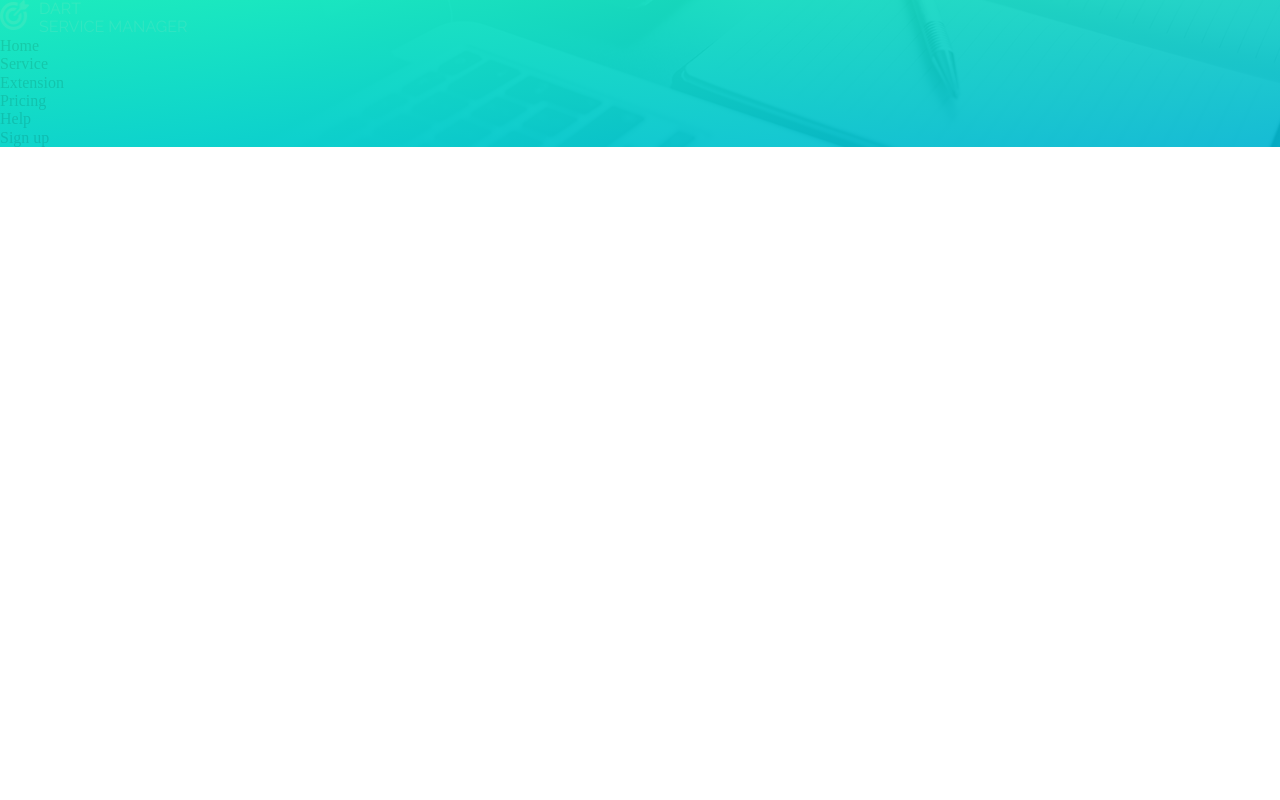
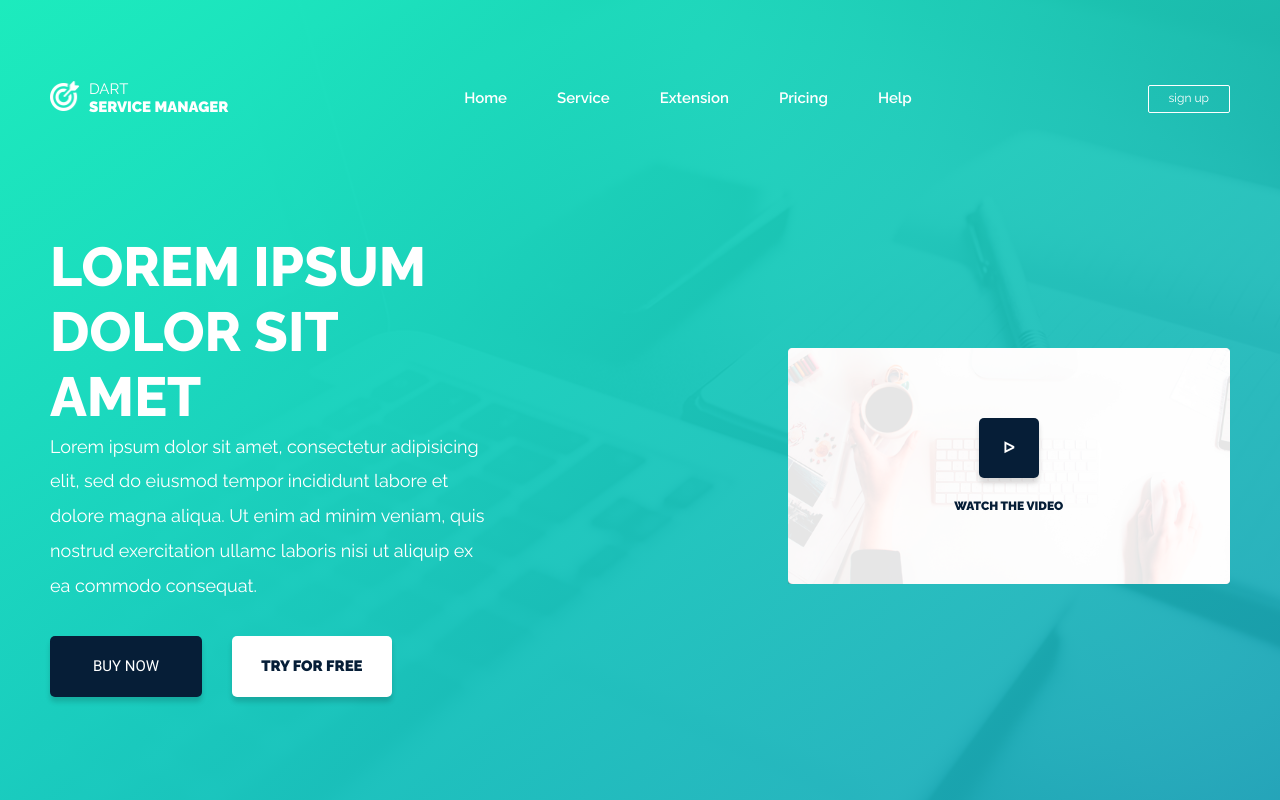
Before and after one commit to PeterShon/2020-09-10, a plain HTML site: page index.html in a window 1280 px wide. Drawn offline with Linux system fonts and the light colour scheme.

Commit message:
2020-09-13

```diff
--- /dev/null
+++ b/css/btn/_btn.scss
@@ -0,0 +1,14 @@
+.btn {
+
+   border-radius: 5px;
+   background-color: #ffffff;
+   box-shadow: 0px 5px 5px 0 rgba(0, 0, 0, 0.15);
+
+   transition-duration: 0.3s;
+
+   text-decoration: none;
+   text-transform: uppercase;
+   font-size: 15px;
+   font-weight: 900;
+   color: #061e37;
+}
--- a/css/header/_header.scss
+++ b/css/header/_header.scss
@@ -1,16 +1,16 @@
 .header {
-   position: relative;
+   display: flex;
+   flex-direction: column;
 
-   background: center/cover url(./header/img/bg.png) no-repeat;
-   &::after {
-      content: '';
-      position: absolute;
-      top: 0;
+   box-sizing: border-box;
+   padding: 65px 50px 0 50px;
 
+   background: center/cover no-repeat;
+   background-image: linear-gradient(to top left, rgba(23, 164, 186, 0.9), rgba(29, 233, 182, 0.9)), url(./header/img/bg.png);
+   &__panel {
       width: 100%;
-      height: 100%;
-
-      opacity: 0.9;
-      background-image: linear-gradient(to top left, #00b8d4, #1de9b6);
+   }
+   &__info-line {
+      flex: 1 0 auto;
    }
  }
--- /dev/null
+++ b/css/info-line/_info-line.scss
@@ -0,0 +1,107 @@
+.info-line {
+   display: flex;
+   justify-content: space-between;
+   align-items: center;
+
+   &__left-block {
+      display: flex;
+      flex-direction: column;
+      flex: 0 1 37.5%;
+   };
+   &__rigth-block {
+      display: flex;
+      align-self: stretch;
+      align-items: center;
+      flex: 0 1 37.5%;
+   }
+   &__title {
+      margin: 0;
+
+      font-size: 55px;
+      font-weight: 800;
+      line-height: 1.18;
+      text-transform: uppercase;
+   }
+   &__txt {
+      margin: 0;
+
+      font-size: 18px;
+      font-weight: 400;
+      line-height: 1.94;
+   }
+   &__btn-wrapper {
+      display: flex;
+
+      margin-top: 32px;
+   }
+
+   &__btn--buy-now {
+      background-color: #061e37;
+      margin-right: 30px;
+      padding: 22px 43px;
+
+      font-family: "Roboto";
+      font-weight: 400;
+      color: #ffffff;
+
+      &:hover {
+         background-color: #ffffff;
+         color: #000000;
+      }
+   }
+   &__btn--try-for-free {
+      padding: 22px 29px;
+      &:hover {
+         background-color: #061e37;
+         color: #ffffff;
+      }
+   }
+   &__video-wrapper {
+      display: flex;
+      position: relative;
+      align-items: center;
+      justify-content: center;
+      flex: 1 1 auto;
+   }
+   &__video-preview {
+      width: 100%;
+   }
+   &__video-mask {
+      position: absolute;
+
+      width: 100%;height: 100%;
+      border-radius: 5px;
+
+      background-color: rgba($color: #ffffff, $alpha: .9);
+   }
+   &__button-wrapper {
+      position: absolute;
+      display: flex;
+      flex-direction: column;
+      align-items: center;
+      justify-content: center;
+   }
+   &__btn--play {
+      box-sizing: border-box;
+      display: flex;
+      align-items: center;
+      justify-content: center;
+
+      width: 60px; height: 60px;
+      background-color: #061e37;
+      color: #ffffff;
+      &:hover {
+         border: 1px solid #061e37;
+         background-color: #ffffff;
+         color:#061e37 ;
+      }
+   }
+   &__watch-video {
+      margin-top: 22px;
+
+      text-transform: uppercase;
+      color: #061e37;
+      font-size: 12px;
+      font-weight: 900;
+   }
+}
--- a/css/logo/_logo.scss
+++ b/css/logo/_logo.scss
@@ -1,5 +1,7 @@
 .logo {
    display: flex;
+
+   flex: 0 0 auto;
    &__icon {
       width: 30px;
       height: 30px;
@@ -9,13 +11,16 @@
       display: flex;
       flex-direction: column;
 
-      font-family: 'Raleway';
       color: #ffffff;
    }
    &__title {
+      margin: 0;
       font-weight: 400;
+      font-size: 15px;
    }
    &__subtitle {
+      margin: 0;
       font-weight: 900;
+      font-size: 15px;
    }
 }
--- /dev/null
+++ b/css/nav/_nav.scss
@@ -0,0 +1,29 @@
+.nav {
+   display: flex;
+   flex: 1 1 auto;
+   justify-content: center;
+
+   font-size: 15px;
+   font-weight: 600;
+
+   &__btn {
+      padding: 25px;
+      border-radius: 10px;
+
+      transition-duration: 0.5s;
+
+      text-decoration: none;
+      color: white;
+      &:hover {
+         background-color: rgba($color: #ffffff, $alpha: 0.3);
+
+         font-weight: 800;
+      }
+      &:active{
+         transition-duration: 0.1s;
+         background-color: rgba($color: #ffffff, $alpha: 0.8);
+
+         color: #000000;
+      }
+   }
+}
--- /dev/null
+++ b/css/panel/_panel.scss
@@ -0,0 +1,5 @@
+.panel {
+   display: flex;
+   align-items: center;
+   justify-content: space-between;
+}
--- a/css/reg-btn/_reg-btn.scss
+++ b/css/reg-btn/_reg-btn.scss
@@ -0,0 +1,20 @@
+.reg-btn {
+   flex: 0 0 auto;
+
+   background: none;
+   border: 1px solid #ffffff;
+   padding: 6px 20px;
+   border-radius: 2px;
+   outline: none;
+
+   font-weight: 400;
+   font-size: 12px;
+   color: #ffffff;
+
+   &:hover {
+      cursor: pointer;
+   }
+   &:active{
+      background-color: rgba($color: #ffffff, $alpha: 0.3);
+   }
+}
--- a/css/style.scss
+++ b/css/style.scss
@@ -1,2 +1,8 @@
 @import "./header/header";
-@import "./logo/logo"
+@import "./logo/logo";
+@import "./wrapper/wrapper";
+@import "./nav/nav";
+@import "./panel/panel";
+@import "./reg-btn/reg-btn";
+@import "./btn/btn";
+@import "./info-line/info-line";
--- /dev/null
+++ b/css/wrapper/_wrapper.scss
@@ -0,0 +1,11 @@
+.wrapper {
+   display: flex;
+   flex-direction: column;
+   &__header {
+      height: 100vh;
+   }
+
+   font-family: 'Raleway', sans-serif;
+   color: #ffffff;
+   font-size: 15px;
+}
--- a/index.html
+++ b/index.html
@@ -13,23 +13,51 @@
 </head>
 
 <body>
-   <header class="header">
+   <div class="wrapper">
+      <header class="header wrapper__header">
+         <div class="panel header__panel">
             <div class="logo">
                <img src="./css/logo/img/logo.png" alt="" class="logo__icon">
                <div class="logo__text">
-            <logo__title>DART</logo__title>
-            <logo__subtitle>SERVICE MANAGER</logo__subtitle>
+                  <h1 class="logo__title">DART</h1>
+                  <h2 class="logo__subtitle">SERVICE MANAGER</h2>
                </div>
             </div>
             <nav class="nav">
-         <div class="nav__btn">Home</div>
-         <div class="nav__btn">Service</div>
-         <div class="nav__btn">Extension</div>
-         <div class="nav__btn">Pricing</div>
-         <div class="nav__btn">Help</div>
+               <a href="#" class="nav__btn">Home</a>
+               <a href="#" class="nav__btn">Service</a>
+               <a href="#" class="nav__btn">Extension</a>
+               <a href="#" class="nav__btn">Pricing</a>
+               <a href="#" class="nav__btn">Help</a>
             </nav>
-      <div class="reg-btn">Sign up</div>
+            <button class="reg-btn">sign up</button>
+         </div>
+         <div class="header__info-line info-line">
+            <div class="info-line__left-block">
+               <h1 class="info-line__title">lorem Ipsum
+                  Dolor sit amet</h1>
+               <div class="info-line__txt">Lorem ipsum dolor sit amet, consectetur adipisicing elit, sed do eiusmod
+                  tempor
+                  incididunt labore et dolore magna aliqua. Ut enim ad minim veniam, quis nostrud exercitation ullamc
+                  laboris nisi ut aliquip ex ea commodo consequat.</div>
+               <div class="info-line__btn-wrapper">
+                  <a href="" class="info-line__btn--buy-now info-line__btn btn">Buy now</a>
+                  <a href="" class="info-line__btn--try-for-free info-line__btn btn">Try for free</a>
+               </div>
+            </div>
+            <div class="info-line__rigth-block">
+               <div class="info-line__video-wrapper">
+                  <img class="info-line__video-preview" src="./css/info-line/img/video.png" alt="">
+                  <div class="info-line__video-mask"></div>
+                  <div class="info-line__button-wrapper">
+                     <a href="#" class="info-line__btn--play info-line__btn btn">ᐅ</a>
+                     <div class="info-line__watch-video">watch the video</div>
+                  </div>
+               </div>
+            </div>
+         </div>
       </header>
+   </div>
 </body>
 
 </html>
```
Also changed, not shown: css/info-line/img/video.png (added), css/style.css, 1 other file. Lines whose indentation alone changed are shown as unchanged.
